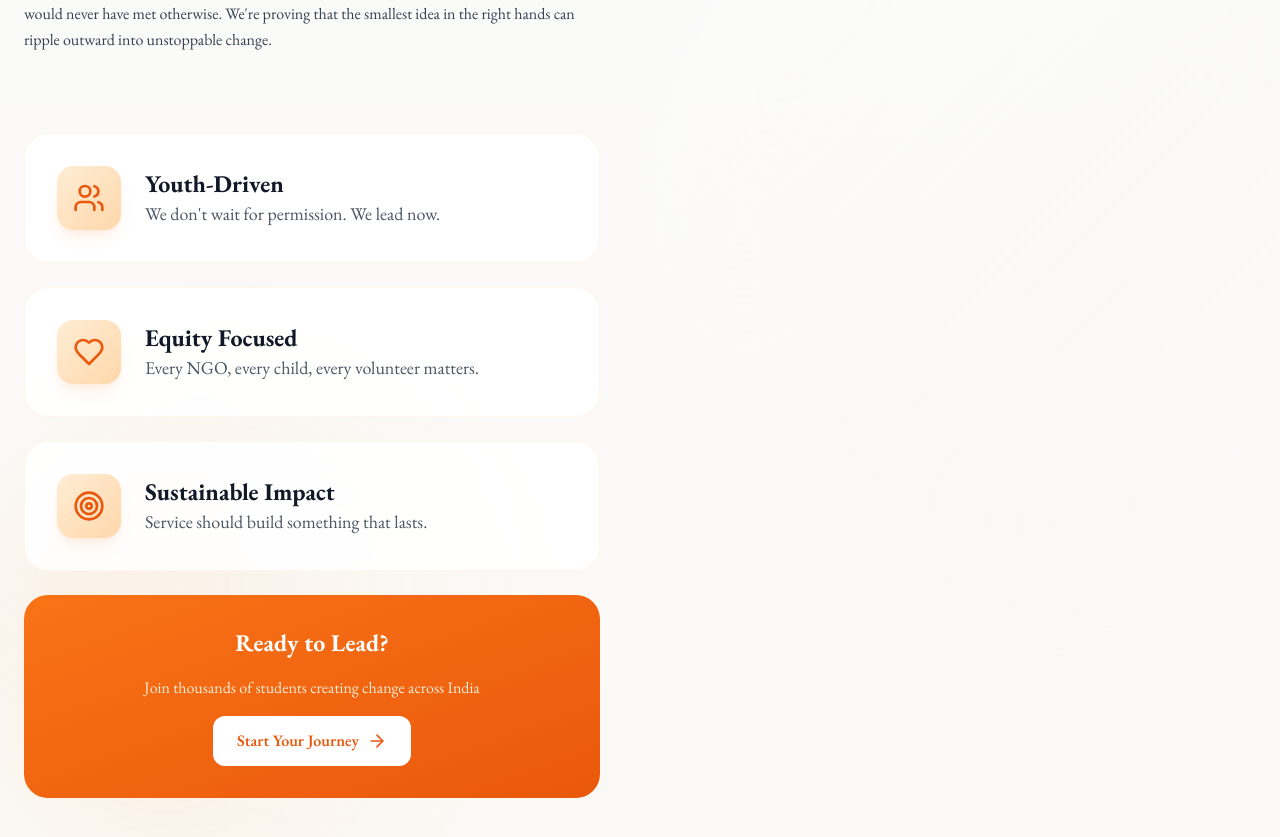
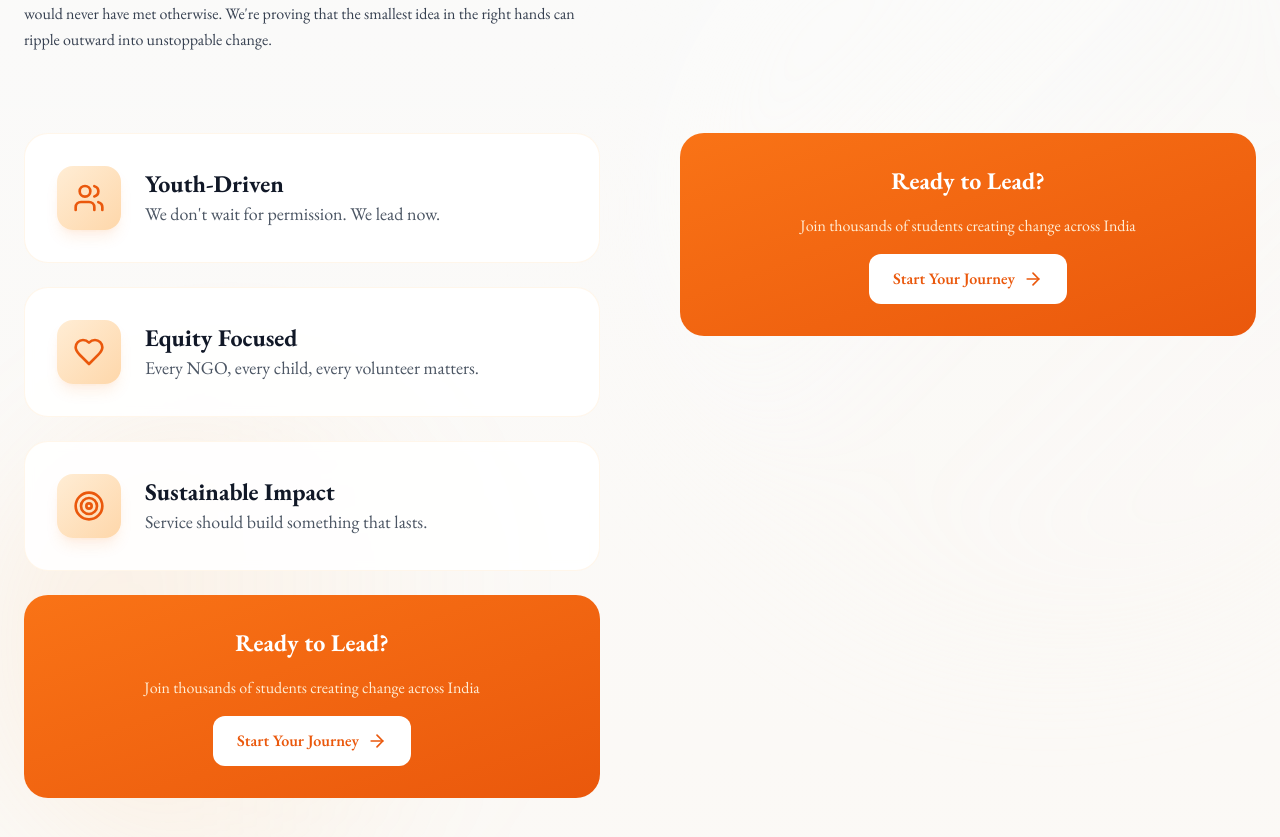
Before and after one commit to mj-112358/volunteer-matching-platform, a React (Vite) app: page / in a window 1280 px wide. Shown: the part 2002-2839 px from the top of the page. Built offline with nearby package versions, Linux system fonts and the light colour scheme.

Commit message:
Move CTA to right side and reduce spacing

```diff
--- a/src/components/About.tsx
+++ b/src/components/About.tsx
@@ -213,6 +213,28 @@ const About: React.FC = () => {
               </div>
             </div>
           </div>
+
+          {/* Call to Action */}
+          <div className="group p-8 rounded-3xl bg-gradient-to-br from-orange-500 to-orange-600 text-white hover:from-orange-600 hover:to-orange-700 transition-all duration-500 hover:scale-105 hover:shadow-2xl hover:shadow-orange-500/30 transform opacity-0 translate-x-20 animate-card-3 cursor-pointer" style={{ animationDelay: '0.6s' }}>
+            <div className="text-center space-y-4">
+              <h3 className="text-2xl font-bold">Ready to Lead?</h3>
+              <p className="text-orange-100">Join thousands of students creating change across India</p>
+              <button
+                onClick={() => {
+                  const element = document.getElementById('volunteer-matching');
+                  if (element) {
+                    const offset = 80;
+                    const elementPosition = element.offsetTop - offset;
+                    window.scrollTo({ top: elementPosition, behavior: 'smooth' });
+                  }
+                }}
+                className="inline-flex items-center bg-white text-orange-600 px-6 py-3 rounded-xl font-semibold hover:bg-orange-50 transition-all duration-200 hover:scale-105"
+              >
+                Start Your Journey
+                <ArrowRight className="ml-2 w-5 h-5" />
+              </button>
+            </div>
+          </div>
         </div>
       </div>
     </section>
--- a/src/components/Programs.tsx
+++ b/src/components/Programs.tsx
@@ -67,7 +67,7 @@ const Programs: React.FC = () => {
   ];
 
   return (
-    <section id="programs" className="py-24 bg-gradient-to-b from-orange-50/40 via-white to-orange-25/30 relative overflow-hidden">
+    <section id="programs" className="py-12 bg-gradient-to-b from-orange-50/40 via-white to-orange-25/30 relative overflow-hidden">
       {/* Background Elements */}
       <div className="absolute inset-0">
         <div className="absolute top-20 left-20 w-80 h-80 bg-gradient-to-r from-orange-200/25 to-orange-300/15 rounded-full blur-3xl animate-float-slow"></div>
@@ -76,7 +76,7 @@ const Programs: React.FC = () => {
 
       <div className="max-w-7xl mx-auto px-6 relative">
         {/* Header */}
-        <div className="text-center mb-20 opacity-0 translate-y-20 transition-all duration-1000 animate-in-trigger">
+        <div className="text-center mb-12 opacity-0 translate-y-20 transition-all duration-1000 animate-in-trigger">
           <div className="inline-flex items-center px-6 py-3 rounded-full bg-gradient-to-r from-orange-100/80 to-amber-100/60 backdrop-blur-sm border border-orange-200/50 text-orange-700 text-sm font-semibold mb-8 shadow-lg shadow-orange-500/10">
             <Sparkles className="w-4 h-4 mr-2 animate-spin-slow" />
             What We Offer
```
